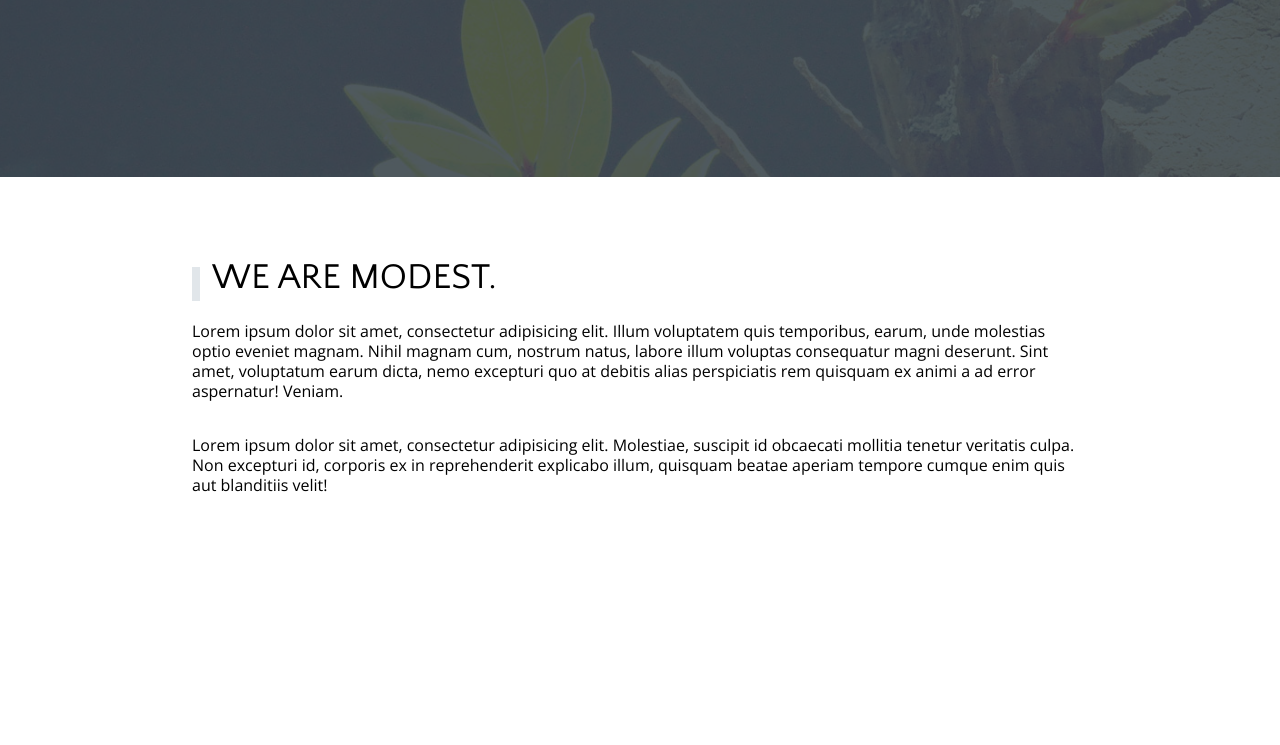
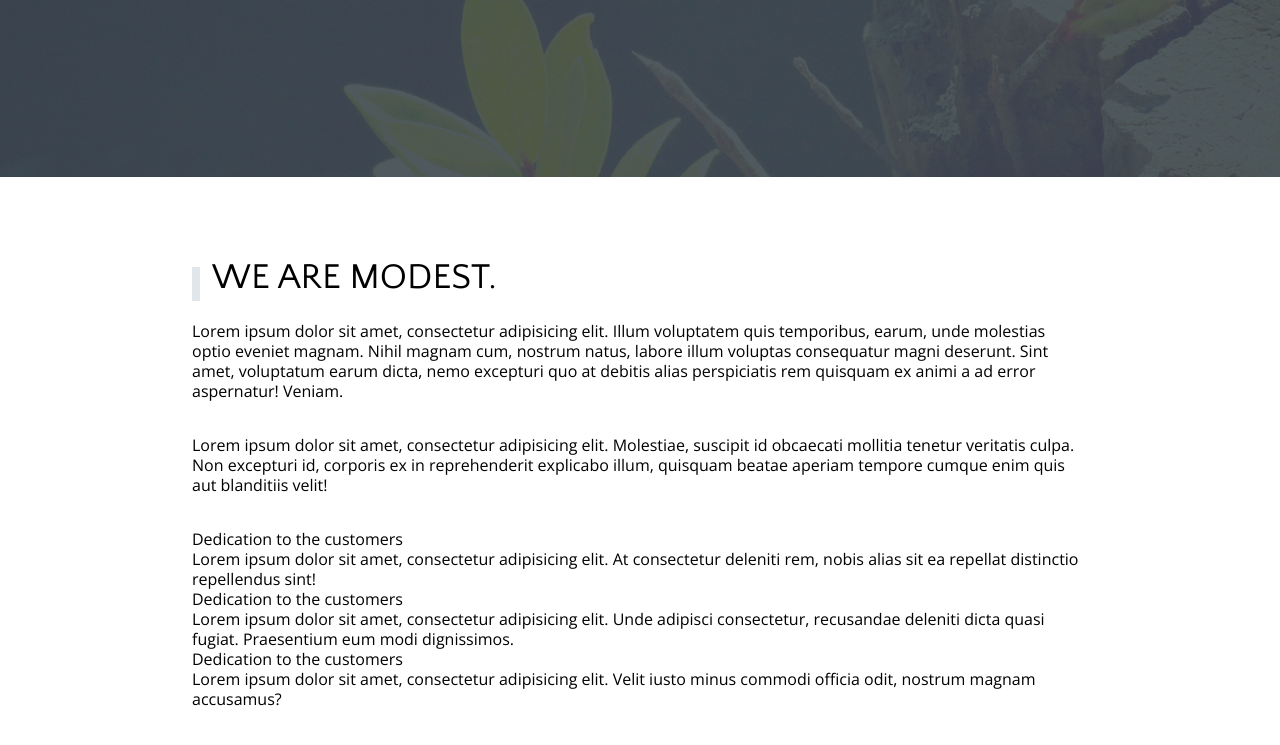
Before and after one commit to dimasolovichenko/modest, a plain HTML site: page index.html in a window 1280 px wide. Shown: the part 503-1248 px from the top of the page. Drawn offline with nearby package versions, Linux system fonts and the light colour scheme.

Commit message:
13 11 17(4)

```diff
--- a/css/style.css
+++ b/css/style.css
@@ -21,6 +21,7 @@ p {
 .title-main {
    font-family: 'Quattrocento Sans', sans-serif;
    font-size: 36px;
+   line-height: 38px;
    text-transform: uppercase;
 }
 .title {
@@ -150,3 +151,8 @@ p {
    min-width: 400px;
    height: 250px;
 }
+
+.section-about-us {
+   display: flex;
+
+}
--- a/index.html
+++ b/index.html
@@ -61,11 +61,49 @@
                      <h2>we are modest.</h2>
                   </div>
                </div>
-               <div class="section-left">
+               <div class="section-body">
+                  <div class="section-left">
                   <p>Lorem ipsum dolor sit amet, consectetur adipisicing elit. Illum voluptatem quis temporibus, earum, unde molestias optio eveniet magnam. Nihil magnam cum, nostrum natus, labore illum voluptas consequatur magni deserunt. Sint amet, voluptatum earum dicta, nemo excepturi quo at debitis alias perspiciatis rem quisquam ex animi a ad error aspernatur! Veniam.</p>
                   <p>Lorem ipsum dolor sit amet, consectetur adipisicing elit. Molestiae, suscipit id obcaecati mollitia tenetur veritatis culpa. Non excepturi id, corporis ex in reprehenderit explicabo illum, quisquam beatae aperiam tempore cumque enim quis aut blanditiis velit!</p>
                </div>
-               <div class="section-right"></div>
+               <div class="section-right">
+                  <div class="list list-number">
+                     <div class="list-item">
+                        <div class="card card-number">
+                           <div class="card-image"></div>
+                           <div class="card-body">
+                              <div class="card-title">
+                                 <h3>Dedication to the customers</h3>
+                              </div>
+                              <div class="card-description">Lorem ipsum dolor sit amet, consectetur adipisicing elit. At consectetur deleniti rem, nobis alias sit ea repellat distinctio repellendus sint!</div>
+                           </div>
+                        </div>
+                     </div>
+                     <div class="list-item">
+                        <div class="card card-number">
+                           <div class="card-image"></div>
+                           <div class="card-body">
+                              <div class="card-title">
+                                 <h3>Dedication to the customers</h3>
+                              </div>
+                              <div class="card-description">Lorem ipsum dolor sit amet, consectetur adipisicing elit. Unde adipisci consectetur, recusandae deleniti dicta quasi fugiat. Praesentium eum modi dignissimos.</div>
+                           </div>
+                        </div>
+                     </div>
+                     <div class="list-item">
+                        <div class="card card-number">
+                           <div class="card-image"></div>
+                           <div class="card-body">
+                              <div class="card-title">
+                                 <h3>Dedication to the customers</h3>
+                              </div>
+                              <div class="card-description">Lorem ipsum dolor sit amet, consectetur adipisicing elit. Velit iusto minus commodi officia odit, nostrum magnam accusamus?</div>
+                           </div>
+                        </div>
+                     </div>
+                  </div>
+               </div>
+               </div>
             </div>
          </section>
 
```
